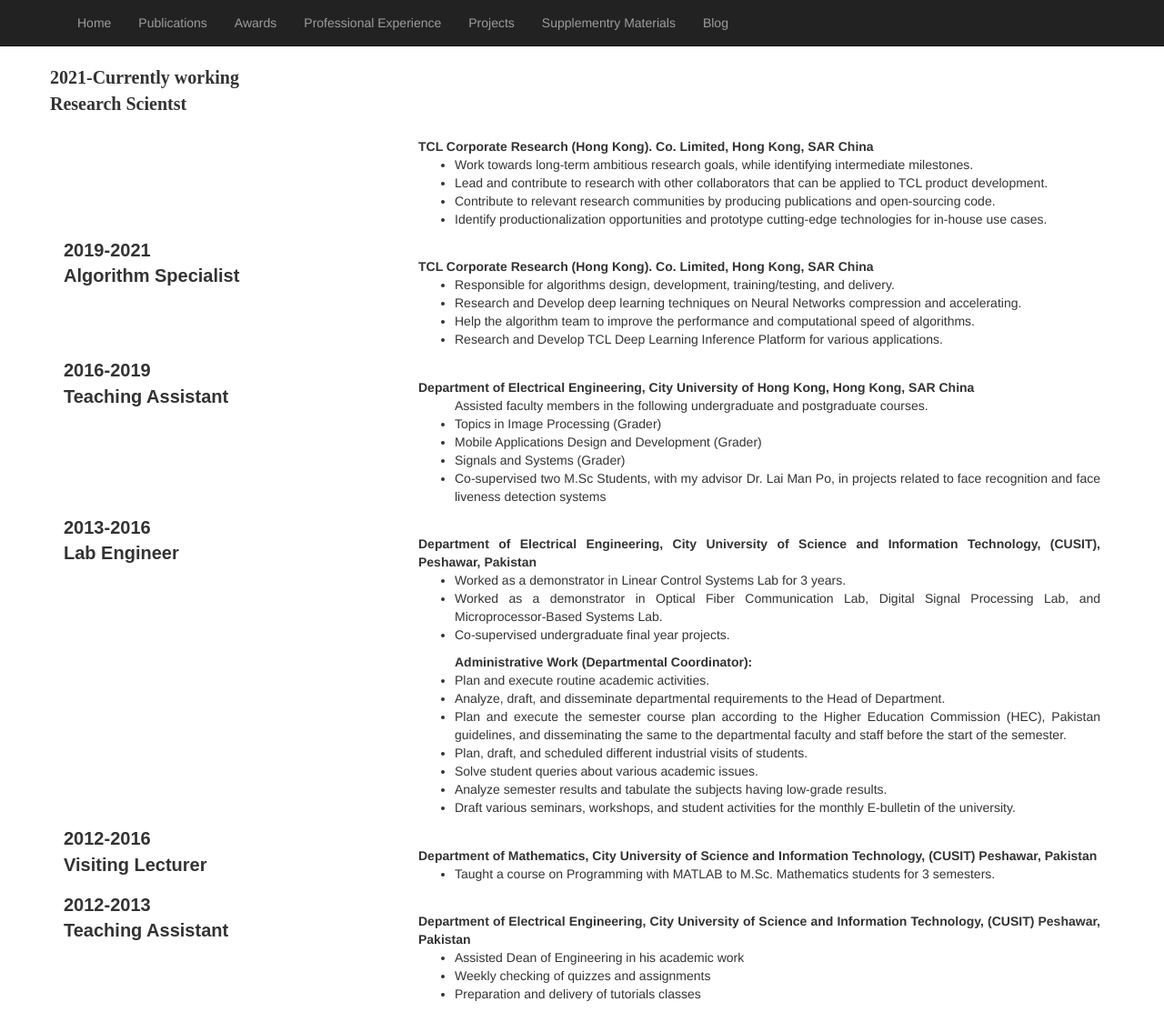
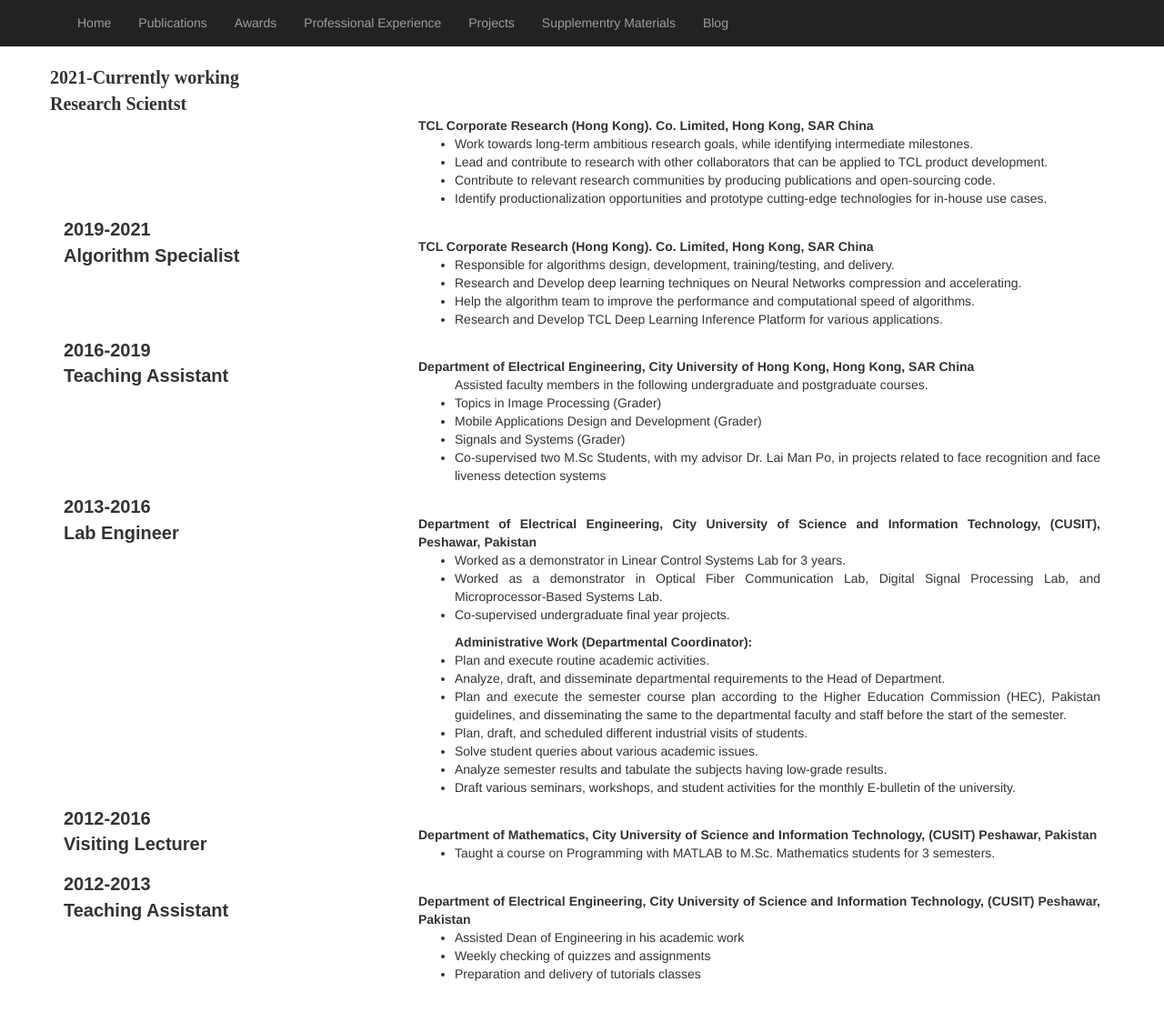
Before and after one commit to yasar-rehman/yasar, a Jekyll site: the page built from experience.md, in a window 1280 px wide. Shown: the whole page at 91% size. Built offline with Jekyll 4.4.1, drawn with Linux system fonts in a browser that asks for light colours; some web fonts are replaced; after the commit the page ends 1091 px from its top, so only the background shows below that.

Commit message:
Update experience.md

```diff
--- a/experience.md
+++ b/experience.md
@@ -8,7 +8,7 @@
    Research Scientst </b> </div>
    </div>
   <div class="col-md-8 pull-right">
-      <div style="margin-top:3%; text-align:justify;">
+      <div style="text-align:justify;">
     <b>TCL Corporate Research (Hong Kong). Co. Limited, Hong Kong, SAR China</b> <br>
        <ul>
         <li>Work towards long-term ambitious research goals, while identifying intermediate milestones.</li>
```
